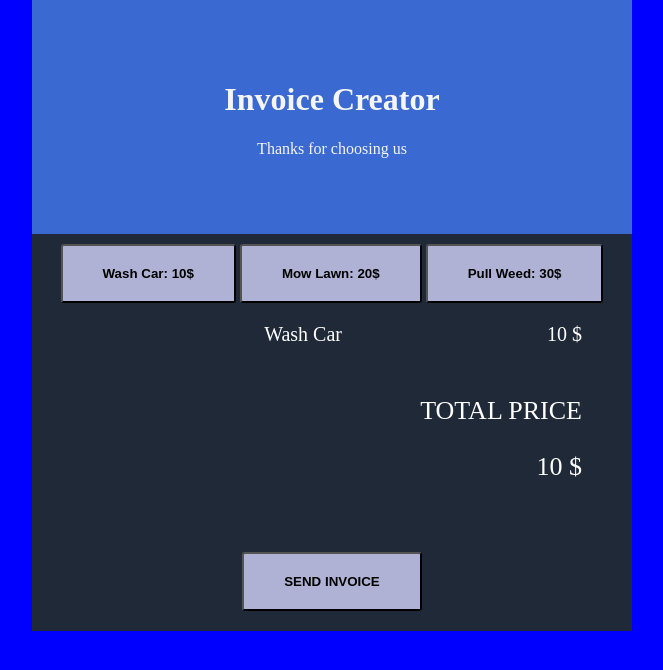
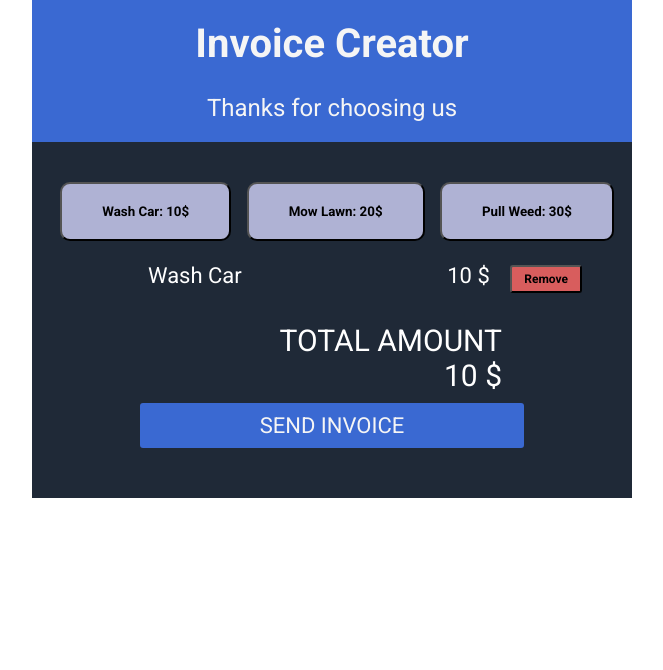
Before and after one commit to mig-code/Invoice-generator, a plain HTML site: page index.html in a window 1280 px wide. Both pictures are taken after a click on the button "Wash Car: 10$". Shown: the whole page, without its empty margins (308-971 px from the left). Drawn offline with Linux system fonts and the light colour scheme.

Commit message:
Add remove btn

```diff
--- a/css/styles.css
+++ b/css/styles.css
@@ -1,53 +1,84 @@
 body{
-    background-color: blue;
+    background-color: #fff;
     margin-left:auto;
     margin-right:auto;
     width: 600px;
-    margin-top:0;
-    font-size: 16px;
-    color:white
+    font-size: 22px;
+    color:white;
+    font-family: 'Roboto', sans-serif;
+    margin-top: 0;
 }
 
-.container {
+p{
+  margin-bottom:0;
+}
 
 
-  }
+header{
+  background-color: #3a69d2;
+  color:whitesmoke;
+  text-align: center;
+  padding: 20px;
 
-header{
-    background-color: #3a69d2;
-    color:whitesmoke;
-    text-align: center;
-    padding: 60px 0;
-  }
+
+}
+
+h1{
+  font-size: 40px;
+  font-weight: 700;
+  padding-bottom: 0;
+  margin-top: 0;
+
+
+}
+.header-subtitle{
+  font-size: 24px;
+  margin-top: 0;
+
+}
+
 
 .maincontent{
+  margin-top: 0;
+  margin-bottom:0 ;
   background-color:#1f2937;
 
 }
 .input-btn-section{
   color:whitesmoke;
   text-align: center;
-  padding-top:10px;
+  padding-top:40px;
+  margin-top: 0;
+
 
 }
 .renderSelected-items{
+
   margin-right:50px;
-  font-size: 20px;
+  font-size: 22px;
   text-align: right;
+  margin-top: 20px;
+
 }
 
 .priceBox{
   text-align: right;
-  margin:50px;
-  font-size: 26px;
+  margin:20px 130px ;
+  font-size: 30px;
+  padding-bottom: 0;
+}
+#totalPrice{
+  margin-top: 0;
 }
 
-
+.invoice-sent-render{
+  text-align: center;
+  margin: 50px auto;
+}
 
 .sendInvoice{
   text-align: center;
-  margin-bottom: 20px;
-  padding:20px 0;
+  padding-bottom: 60px;
 }
 
 .text-align-right{
@@ -56,13 +87,44 @@ header{
 }
 
 
+/*BUTTONS*/
 
 button{
   padding: 20px 40px;
   background-color: #afb2d4;
   font-weight: bold;
-  border-radius: 3px;
+  border-radius: 10px;
+  font-family: 'Roboto', sans-serif;
+  margin-left: 10px;
 }
 button:hover{
   background-color: white;
 }
+
+.btn-remove{
+  padding: 5px 12px;
+  background-color: #d85d5d;
+  font-weight: bold;
+  border-radius: 3px;
+  margin-left: 15px;
+  font-size: 12px;
+
+}
+
+.btn-remove:hover{
+  color:fff;
+
+}
+
+#send-invoice-btn{
+  background-color: #3a69d2;
+  color:whitesmoke;
+  border-radius: 3px;
+  padding: 10px 120px;
+}
+
+#send-invoice-btn:hover{
+  background-color: #fff ;
+  color:#3a69d2;
+
+}
--- a/index.html
+++ b/index.html
@@ -1,14 +1,17 @@
 <!DOCTYPE html>
 <head>
     <title>INVOICE GENERATOR</title>
+    <link rel="preconnect" href="https://fonts.googleapis.com">
+    <link rel="preconnect" href="https://fonts.gstatic.com" crossorigin>
+    <link href="https://fonts.googleapis.com/css2?family=Roboto:wght@400;700&display=swap" rel="stylesheet">
     <link rel="stylesheet" href="css/styles.css">
 </head>
 <body>
-    <div class="container">
+
 
     <header>
         <h1>Invoice Creator</h1>
-        <p>Thanks for choosing us</p>
+        <p class="header-subtitle">Thanks for choosing us</p>
 
 
     </header>
@@ -22,22 +25,25 @@
 
         </section>
 
-        <section class="renderSelected-items" id="renderItems">
+            <section class="renderSelected-items" id="renderItems">
 
 
-        </section>
+            </section>
+
         <section class="priceBox">
-            <p>TOTAL PRICE</p>
+
+            <p>TOTAL AMOUNT</p>
+
             <p id="totalPrice"></p>
         </section>
-    </section>
+
     <section class="sendInvoice">
-        <button id="sendInvoiceButton">SEND INVOICE</button>
+        <button" id="send-invoice-btn">SEND INVOICE</button>
 
     </section>
 
 
-    </div>
+
 
     <script src="scripts/scripts.js" ></script>
     </div>
--- a/scripts/scripts.js
+++ b/scripts/scripts.js
@@ -4,7 +4,7 @@
 const washBtn=document.getElementById("washCar")
 const mowBtn=document.getElementById("mowLawn")
 const pullBtn=document.getElementById("pullWeeds")
-const sendBtn=document.getElementById("sendInvoiceButton")
+const sendBtn=document.getElementById("send-invoice-btn")
 
 const renderItemsEl = document.getElementById("renderItems")
 
@@ -14,11 +14,9 @@ totalPriceEl.innerHTML=totalAmount + " $"
 
 
 
-
-
 //SERVICES VARIABLES
 let washService =["Wash Car", 10]
-let mowService=["Mow Lawn ",20]
+let mowService=["Mow Lawn",20]
 let pullService=["Pull Weed",30]
 
 //Var for check if a service is already selected
@@ -73,16 +71,35 @@ sendBtn.addEventListener("click",function(){
         notSelecteMow=true
         notSelectedPull=true
 
-        renderItemsEl.innerHTML="The invoice has been sent"
+        renderItemsEl.innerHTML=`<div class="invoice-sent-render"> The invoice has been sent.</div>`
     }
 })
 //FUNCTION TO RENDER SERVICES
+function removeItem(item){
+    //check arary for make item available again
+    if(arrayOfServices[item][1]===10){
+
+        notSelectedWash=true
+    }if(arrayOfServices[item][1]===20){
+
+        notSelecteMow=true
+    }if(arrayOfServices[item][1]===30){
+        notSelectedPull=true
+    }
+    arrayOfServices.splice(item,1)
+    console.log(item)
+    renderServices()
+    renderPrice()
+
+
+}
 
 function renderServices(){
     renderItemsEl.innerHTML=""
 
     for(i=0;i<arrayOfServices.length;i++){
-        renderItemsEl.innerHTML+= `<p>${arrayOfServices[i][0]}<span class="text-align-right"> ${arrayOfServices[i][1]} $</span><p>`
+        renderItemsEl.innerHTML+= `<p>${arrayOfServices[i][0]}<span class="text-align-right"> ${arrayOfServices[i][1]} $</span>
+                                    <button class=btn-remove value=${i}  onclick="removeItem(this.value)">Remove</button><p>`
     }
 }
 
```
